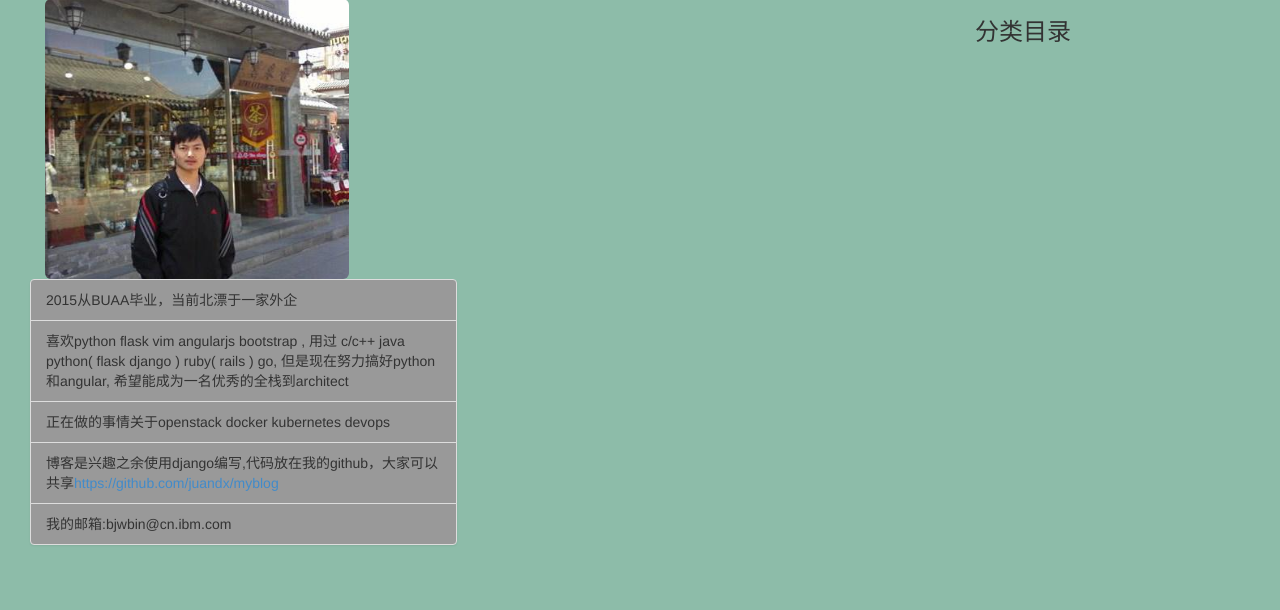
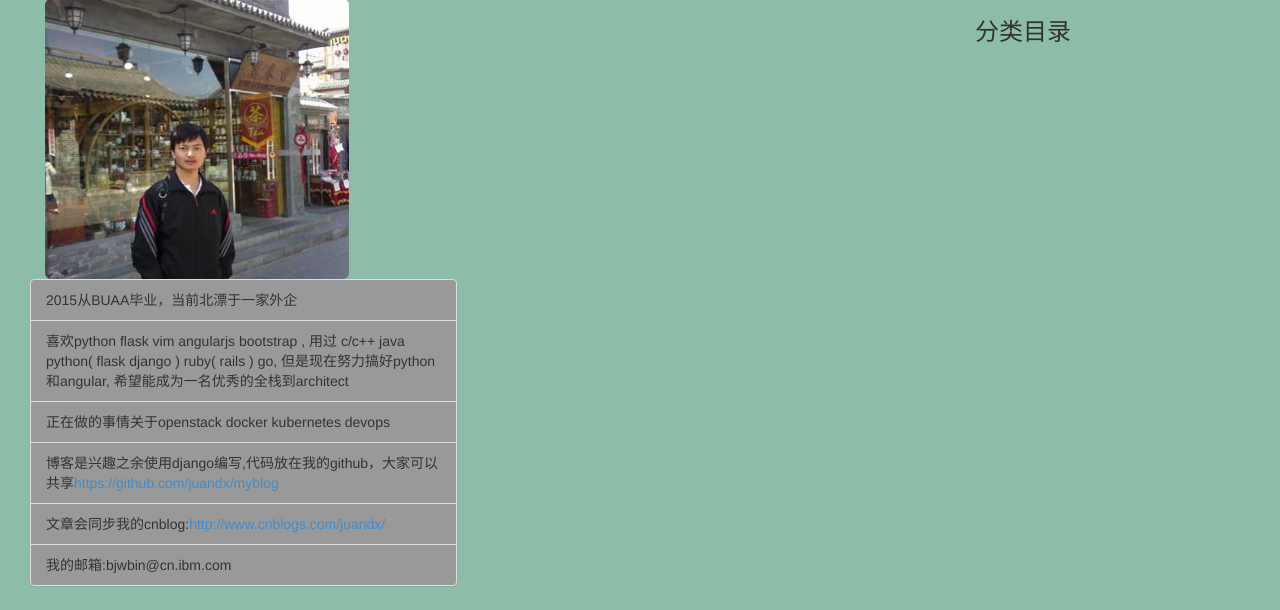
Before and after one commit to juandx/myblog, a Django app: page /about_me in a window 1280 px wide. Shown: the part 190-800 px from the top of the page. Run offline with Django 3.2, Linux system fonts and the light colour scheme; data that the repository does not hold is empty; some libraries are stand-ins or nearby versions.

Commit message:
add some about me

```diff
--- a/blog/templates/blog/about_me.html
+++ b/blog/templates/blog/about_me.html
@@ -9,7 +9,8 @@
             <li class="list-group-item" style="background-color:#999999;">2015从BUAA毕业，当前北漂于一家外企</li>
             <li class="list-group-item" style="background-color:#999999;">喜欢python flask vim angularjs bootstrap , 用过 c/c++ java python( flask django ) ruby( rails ) go, 但是现在努力搞好python和angular, 希望能成为一名优秀的全栈到architect</li>
             <li class="list-group-item" style="background-color:#999999;">正在做的事情关于openstack docker kubernetes devops</li>
-            <li class="list-group-item" style="background-color:#999999;">博客是兴趣之余使用django编写,代码放在我的github，大家可以共享<a href="https://github.com/juandx/myblog">https://github.com/juandx/myblog</a></li>
+            <li class="list-group-item" style="background-color:#999999;">博客是兴趣之余使用django编写,代码放在我的github，大家可以共享<a href="https://github.com/juandx/myblog" target="_blank">https://github.com/juandx/myblog</a></li>
+            <li class="list-group-item" style="background-color:#999999;">文章会同步我的cnblog:<a href="http://www.cnblogs.com/juandx/" target="_blank">http://www.cnblogs.com/juandx/</a></li>
             <li class="list-group-item" style="background-color:#999999;">我的邮箱:bjwbin@cn.ibm.com</li>
         </ul>
     </div>
```
